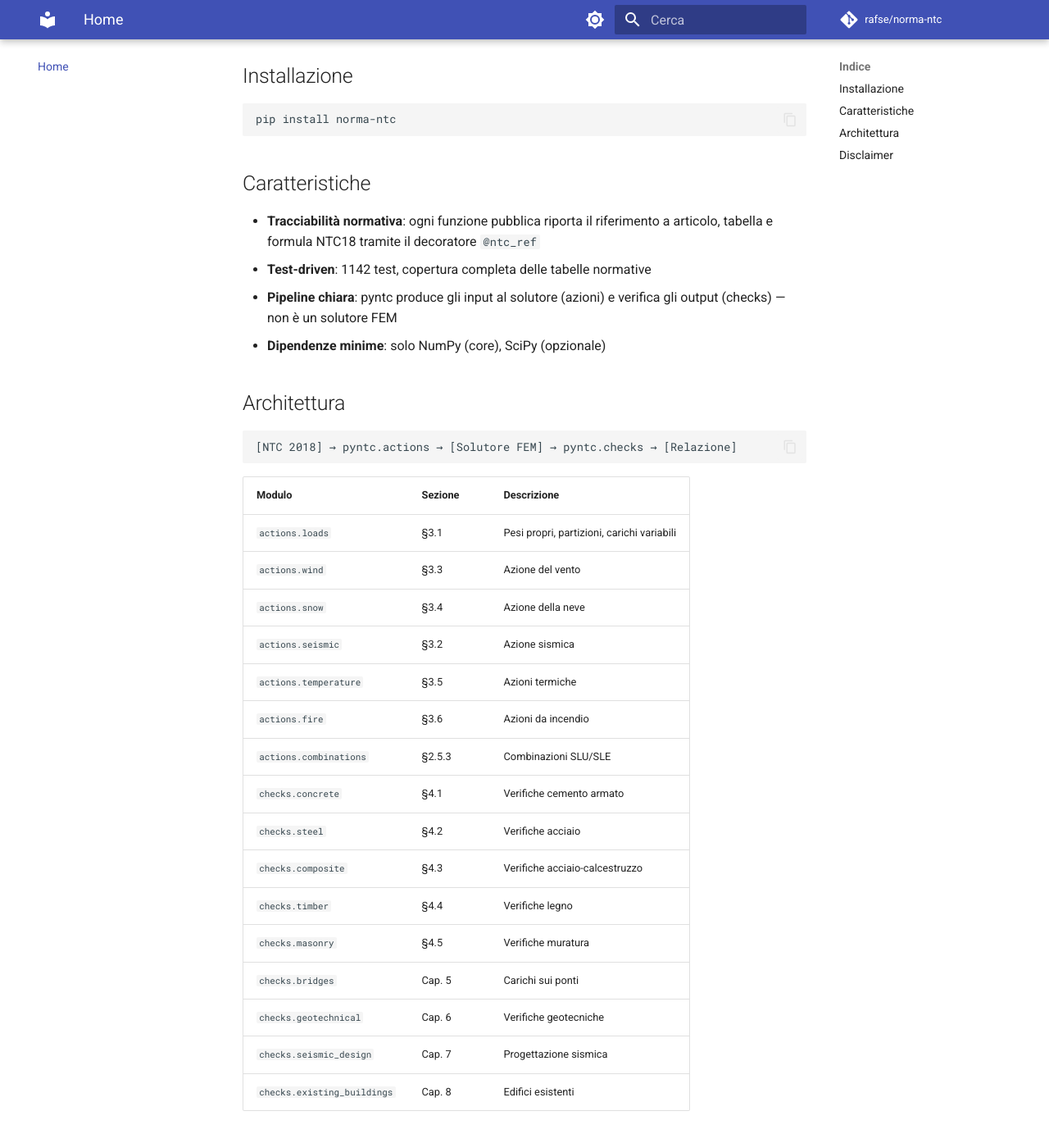
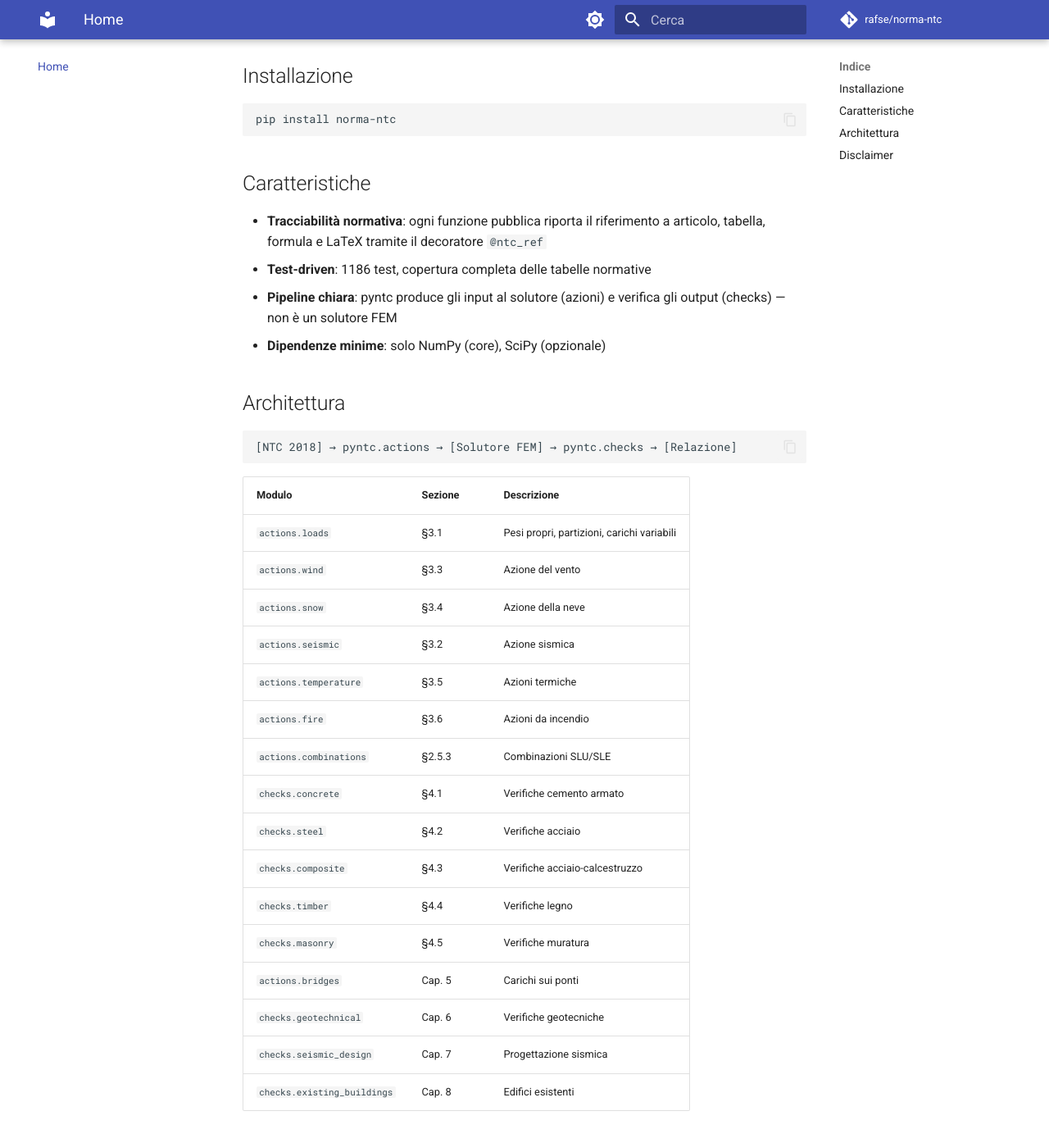
Before and after one commit to rafse/norma-ntc, an MkDocs documentation site: the page built from docs/index.md, in a window 1280 px wide and 1400 px high, scrolled down 244 px. Shown: the top 1394 px of the window at 82% size. Built offline with MkDocs 1.6.1 and Material for MkDocs 9.7.7, drawn with Linux system fonts in a browser that asks for light colours; comment, search, counter and statistics services are not loaded.

Commit message:
docs: fix bridges path in index, update test count to 1186, add latex mention
Co-Authored-By: Claude Opus 4.6 <noreply@anthropic.com>

```diff
--- a/docs/index.md
+++ b/docs/index.md
@@ -10,8 +10,8 @@ pip install norma-ntc
 
 ## Caratteristiche
 
-- **Tracciabilità normativa**: ogni funzione pubblica riporta il riferimento a articolo, tabella e formula NTC18 tramite il decoratore `@ntc_ref`
-- **Test-driven**: 1142 test, copertura completa delle tabelle normative
+- **Tracciabilità normativa**: ogni funzione pubblica riporta il riferimento a articolo, tabella, formula e LaTeX tramite il decoratore `@ntc_ref`
+- **Test-driven**: 1186 test, copertura completa delle tabelle normative
 - **Pipeline chiara**: pyntc produce gli input al solutore (azioni) e verifica gli output (checks) — non è un solutore FEM
 - **Dipendenze minime**: solo NumPy (core), SciPy (opzionale)
 
@@ -35,7 +35,7 @@ pip install norma-ntc
 | `checks.composite` | §4.3 | Verifiche acciaio-calcestruzzo |
 | `checks.timber` | §4.4 | Verifiche legno |
 | `checks.masonry` | §4.5 | Verifiche muratura |
-| `checks.bridges` | Cap. 5 | Carichi sui ponti |
+| `actions.bridges` | Cap. 5 | Carichi sui ponti |
 | `checks.geotechnical` | Cap. 6 | Verifiche geotecniche |
 | `checks.seismic_design` | Cap. 7 | Progettazione sismica |
 | `checks.existing_buildings` | Cap. 8 | Edifici esistenti |
```
